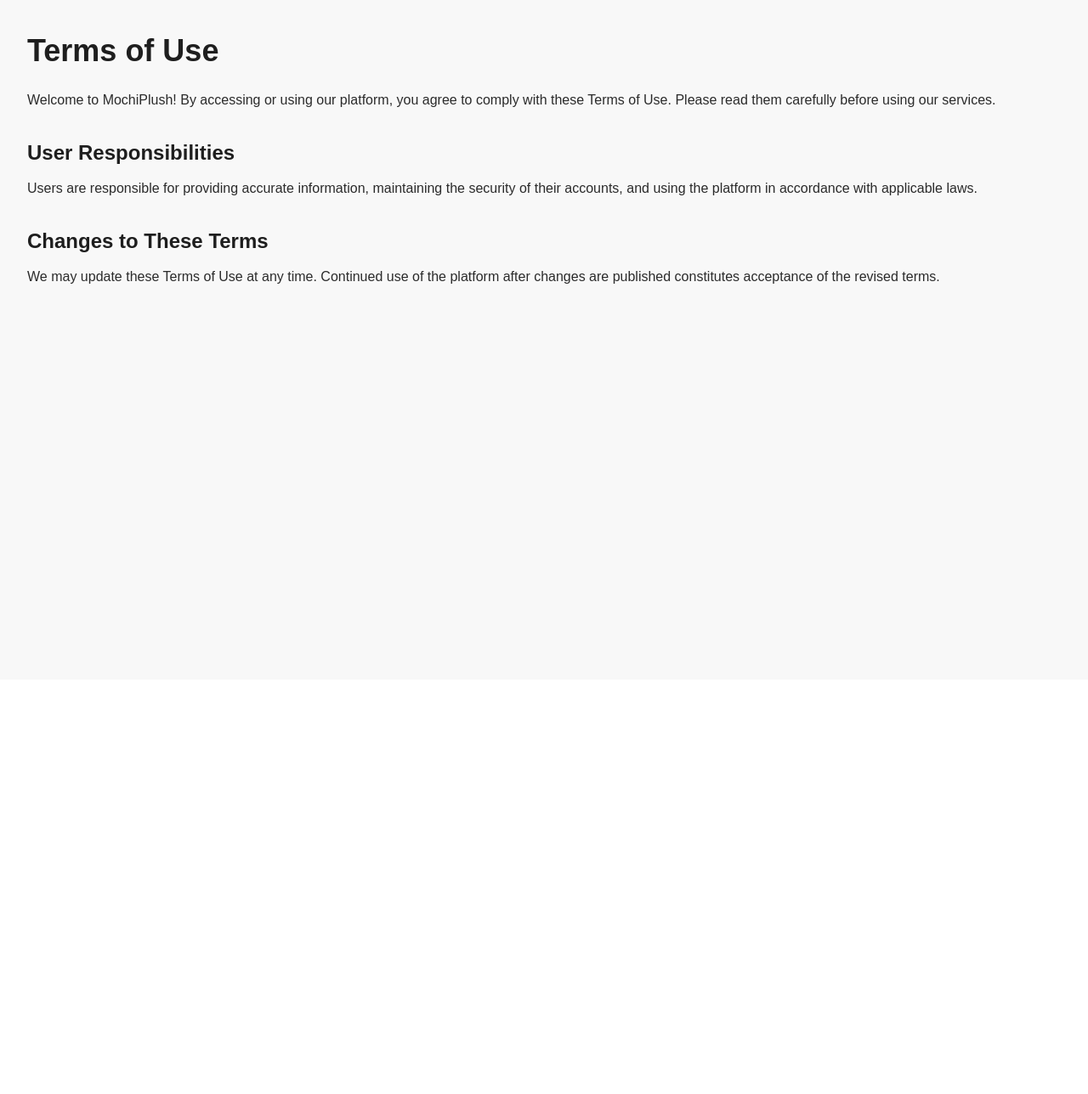
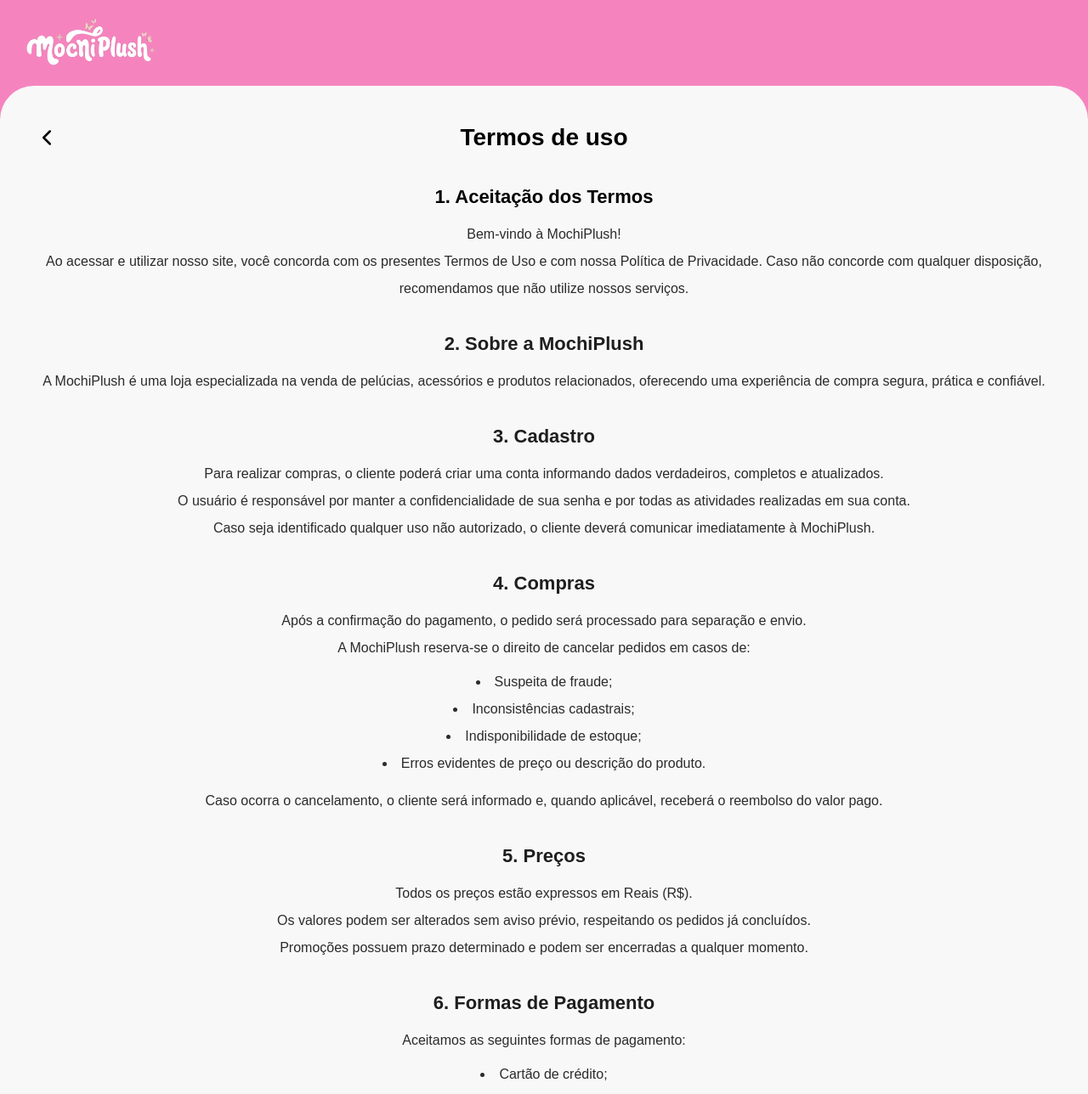
Before and after one commit to scriptlver/mochiplush-frontend, a React (Vite) app: page /terms-of-use in a window 1280 px wide. Shown: the top 1288 px of the page at 85% size. Before the commit the page ends 800 px from the top, so only its background shows below. Built offline with nearby package versions, Linux system fonts and the light colour scheme; a web font is replaced by a local one.

Commit message:
termos de usoo

```diff
--- a/package.json
+++ b/package.json
@@ -11,6 +11,7 @@
   },
   "dependencies": {
     "@tailwindcss/vite": "^4.3.3",
+    "lucide-react": "^1.25.0",
     "react": "^19.2.7",
     "react-dom": "^19.2.7",
     "react-router-dom": "^7.18.1",
--- /dev/null
+++ b/src/assets/components/Header/Header.jsx
@@ -0,0 +1,31 @@
+import { ChevronLeft } from "lucide-react";
+import { useNavigate } from "react-router-dom";
+
+function Header({ title, image }) {
+  const navigate = useNavigate();
+
+  return (
+    <header className="relative flex items-center justify-center py-6">
+  <button
+    onClick={() => navigate(-1)}
+    className="absolute left-1"
+  >
+    <ChevronLeft size={30} className="text-black" />
+  </button>
+
+  <h1 className="font-lexend text-[28px] font-bold text-black">
+    {title}
+  </h1>
+
+  {image && (
+    <img
+      src={image}
+      alt="Perfil"
+      className="absolute right-4 h-14 w-14 rounded-full object-cover"
+    />
+  )}
+</header>
+  );
+}
+
+export default Header;
--- a/src/assets/pages/TermsOfUse/TermsOfUse.jsx
+++ b/src/assets/pages/TermsOfUse/TermsOfUse.jsx
@@ -1,35 +1,187 @@
+import Header from "../../components/Header/Header";
+import logo from "../../img/MochiPlush/mp-logo.png";
+
 function TermsOfUse() {
   return (
-    <div className="min-h-screen bg-[#F8F8F8] px-8 py-10">
-      <h1 className="font-lexend text-4xl font-bold text-[#1E1E1E]">
-        Terms of Use
-      </h1>
+    <div className="min-h-screen bg-[#F584BE]">
+      <div className="px-4 pt-2">
+        <img src={logo} alt="MochiPlush" className="w-44" />
+      </div>
 
-      <p className="mt-6 font-lexend text-base leading-7 text-[#2B2B2B]">
-        Welcome to MochiPlush! By accessing or using our platform, you agree to
-        comply with these Terms of Use. Please read them carefully before using
-        our services.
-      </p>
+      <div className="-mt-2 min-h-[85vh] rounded-t-[40px] bg-[#F8F8F8] px-9 pt-10 pb-10">
+        <div className="-mt-6">
+          <Header title="Termos de uso" />
+        </div>
 
-      <h2 className="mt-8 font-lexend text-2xl font-semibold text-[#1E1E1E]">
-        User Responsibilities
-      </h2>
+        <div className="mt-2">
+          <h2 className="text-center font-lexend text-[22px] font-bold text-black">
+            1. Aceitação dos Termos
+          </h2>
+          <p className="mt-3 text-center font-lexend text-[16px] leading-8 text-[#2B2B2B]">
+            Bem-vindo à MochiPlush!
+            <br />
+            Ao acessar e utilizar nosso site, você concorda com os presentes
+            Termos de Uso e com nossa Política de Privacidade. Caso não concorde
+            com qualquer disposição, recomendamos que não utilize nossos
+            serviços.
+          </p>
 
-      <p className="mt-3 font-lexend text-base leading-7 text-[#2B2B2B]">
-        Users are responsible for providing accurate information, maintaining
-        the security of their accounts, and using the platform in accordance
-        with applicable laws.
-      </p>
+          <h2 className="mt-8 text-center font-lexend text-[22px] font-bold text-[#1E1E1E]">
+            2. Sobre a MochiPlush
+          </h2>
+          <p className="mt-3 text-center font-lexend text-[16px] leading-8 text-[#2B2B2B]">
+            A MochiPlush é uma loja especializada na venda de pelúcias,
+            acessórios e produtos relacionados, oferecendo uma experiência de
+            compra segura, prática e confiável.
+          </p>
 
-      <h2 className="mt-8 font-lexend text-2xl font-semibold text-[#1E1E1E]">
-        Changes to These Terms
-      </h2>
+          <h2 className="mt-8 text-center font-lexend text-[22px] font-bold text-[#1E1E1E]">
+            3. Cadastro
+          </h2>
+          <p className="mt-3 text-center font-lexend text-[16px] leading-8 text-[#2B2B2B]">
+            Para realizar compras, o cliente poderá criar uma conta informando
+            dados verdadeiros, completos e atualizados.
+            <br />
+            O usuário é responsável por manter a confidencialidade de sua senha
+            e por todas as atividades realizadas em sua conta.
+            <br />
+            Caso seja identificado qualquer uso não autorizado, o cliente deverá
+            comunicar imediatamente à MochiPlush.
+          </p>
 
-      <p className="mt-3 font-lexend text-base leading-7 text-[#2B2B2B]">
-        We may update these Terms of Use at any time. Continued use of the
-        platform after changes are published constitutes acceptance of the
-        revised terms.
-      </p>
+          <h2 className="mt-8 text-center font-lexend text-[22px] font-bold text-[#1E1E1E]">
+            4. Compras
+          </h2>
+          <p className="mt-3 text-center font-lexend text-[16px] leading-8 text-[#2B2B2B]">
+            Após a confirmação do pagamento, o pedido será processado para
+            separação e envio.
+            <br />A MochiPlush reserva-se o direito de cancelar pedidos em casos
+            de:
+          </p>
+          <ul className="mt-2 list-inside list-disc text-center font-lexend text-[16px] leading-8 text-[#2B2B2B]">
+            <li>Suspeita de fraude;</li>
+            <li>Inconsistências cadastrais;</li>
+            <li>Indisponibilidade de estoque;</li>
+            <li>Erros evidentes de preço ou descrição do produto.</li>
+          </ul>
+          <p className="mt-3 text-center font-lexend text-[16px] leading-8 text-[#2B2B2B]">
+            Caso ocorra o cancelamento, o cliente será informado e, quando
+            aplicável, receberá o reembolso do valor pago.
+          </p>
+
+          <h2 className="mt-8 text-center font-lexend text-[22px] font-bold text-[#1E1E1E]">
+            5. Preços
+          </h2>
+          <p className="mt-3 text-center font-lexend text-[16px] leading-8 text-[#2B2B2B]">
+            Todos os preços estão expressos em Reais (R$).
+            <br />
+            Os valores podem ser alterados sem aviso prévio, respeitando os
+            pedidos já concluídos.
+            <br />
+            Promoções possuem prazo determinado e podem ser encerradas a
+            qualquer momento.
+          </p>
+
+          <h2 className="mt-8 text-center font-lexend text-[22px] font-bold text-[#1E1E1E]">
+            6. Formas de Pagamento
+          </h2>
+          <p className="mt-3 text-center font-lexend text-[16px] leading-8 text-[#2B2B2B]">
+            Aceitamos as seguintes formas de pagamento:
+          </p>
+          <ul className="mt-2 list-inside list-disc text-center font-lexend text-[16px] leading-8 text-[#2B2B2B]">
+            <li>Cartão de crédito;</li>
+            <li>Cartão de débito;</li>
+            <li>Pix;</li>
+            <li>Boleto bancário (quando disponível).</li>
+          </ul>
+          <p className="mt-3 text-center font-lexend text-[16px] leading-8 text-[#2B2B2B]">
+            As transações são processadas por plataformas de pagamento seguras.
+          </p>
+
+          <h2 className="mt-8 text-center font-lexend text-[22px] font-bold text-[#1E1E1E]">
+            7. Entrega
+          </h2>
+          <p className="mt-3 text-center font-lexend text-[16px] leading-8 text-[#2B2B2B]">
+            O prazo de entrega varia conforme a localização do cliente,
+            disponibilidade do produto e modalidade de frete escolhida.
+            <br />
+            Após a postagem, o cliente poderá acompanhar o pedido por meio do
+            código de rastreamento disponibilizado.
+            <br />
+            Eventuais atrasos decorrentes de fatores externos, como
+            transportadoras ou eventos climáticos, poderão ocorrer.
+          </p>
+
+          <h2 className="mt-8 text-center font-lexend text-[22px] font-bold text-[#1E1E1E]">
+            8. Trocas e Devoluções
+          </h2>
+          <p className="mt-3 text-center font-lexend text-[16px] leading-8 text-[#2B2B2B]">
+            As trocas e devoluções seguem o Código de Defesa do Consumidor.
+            <br />
+            O cliente poderá solicitar a devolução do produto em até 7 dias
+            corridos após o recebimento, conforme o direito de arrependimento
+            previsto no art. 49 do CDC.
+            <br />
+            Produtos com defeito poderão ser analisados e, quando constatado o
+            problema, serão reparados, substituídos ou reembolsados.
+            <br />O produto deverá ser devolvido em sua embalagem original,
+            acompanhado de todos os acessórios.
+          </p>
+
+          <h2 className="mt-8 text-center font-lexend text-[22px] font-bold text-[#1E1E1E]">
+            9. Propriedade Intelectual
+          </h2>
+          <p className="mt-3 text-center font-lexend text-[16px] leading-8 text-[#2B2B2B]">
+            Todo o conteúdo presente no site, incluindo:
+          </p>
+          <ul className="mt-2 list-inside list-disc text-center font-lexend text-[16px] leading-8 text-[#2B2B2B]">
+            <li>Marca MochiPlush;</li>
+            <li>Logotipo;</li>
+            <li>Textos;</li>
+            <li>Fotografias;</li>
+            <li>Ilustrações;</li>
+            <li>Identidade visual;</li>
+            <li>Layout;</li>
+            <li>Códigos e funcionalidades,</li>
+          </ul>
+          <p className="mt-3 text-center font-lexend text-[16px] leading-8 text-[#2B2B2B]">
+            é protegido pelas leis de propriedade intelectual. É proibida a
+            reprodução, distribuição ou utilização sem autorização prévia.
+          </p>
+
+          <h2 className="mt-8 text-center font-lexend text-[22px] font-bold text-[#1E1E1E]">
+            10. Responsabilidades
+          </h2>
+          <p className="mt-3 text-center font-lexend text-[16px] leading-8 text-[#2B2B2B]">
+            A MochiPlush compromete-se a fornecer informações claras e
+            atualizadas sobre seus produtos.
+            <br />O cliente é responsável por informar corretamente seus dados
+            de entrega e manter suas informações cadastrais atualizadas.
+          </p>
+
+          <h2 className="mt-8 text-center font-lexend text-[22px] font-bold text-[#1E1E1E]">
+            11. Alterações dos Termos
+          </h2>
+          <p className="mt-3 text-center font-lexend text-[16px] leading-8 text-[#2B2B2B]">
+            A MochiPlush poderá alterar estes Termos de Uso sempre que
+            necessário.
+            <br />
+            As alterações entrarão em vigor após sua publicação no site.
+          </p>
+
+          <h2 className="mt-8 text-center font-lexend text-[22px] font-bold text-[#1E1E1E]">
+            12. Contato
+          </h2>
+          <p className="mt-3 text-center font-lexend text-[16px] leading-8 text-[#2B2B2B]">
+            Em caso de dúvidas, entre em contato com nossa equipe:
+            <br />
+            <strong>E-mail:</strong> contato@mochiplush.com
+            <br />
+            <strong>Horário de atendimento:</strong> Segunda a sexta-feira, das
+            9h às 18h.
+          </p>
+        </div>
+      </div>
     </div>
   );
 }
--- a/src/assets/pages/Welcome/Welcome.jsx
+++ b/src/assets/pages/Welcome/Welcome.jsx
@@ -1,3 +1,5 @@
+import { Link } from "react-router-dom";
+
 import background from "../../img/MochiPlush/background-tasy.png";
 import logo from "../../img/MochiPlush/mp-logo.png";
 
@@ -22,9 +24,12 @@
         </h1>
 
         <div className="mt-4 flex justify-center">
-          <button className="rounded-xl bg-[#F07AB7] px-5 py-2 text-base font-semibold text-white shadow-lg transition hover:opacity-90">
+          <Link
+            to="/login"
+            className="rounded-xl bg-[#F07AB7] px-5 py-2 text-base font-semibold text-white shadow-lg transition hover:opacity-90"
+          >
             Clique aqui
-          </button>
+          </Link>
         </div>
       </div>
     </div>
```
Also changed, not shown: 1 other file (tests, documents, lock files or other folders).
